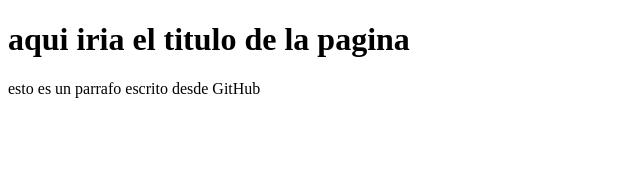
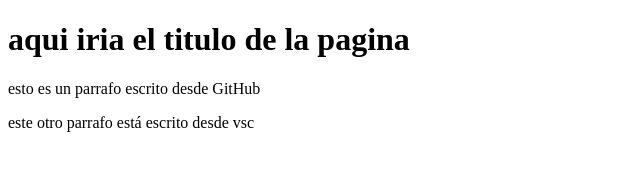
Before and after one commit to soniamc79/proyecto-web-empresa-C, a plain HTML site: page index.html in a window 1280 px wide. Shown: the whole page, without its empty margins (0-640 px from the left). Drawn offline with Linux system fonts and the light colour scheme.

Commit message:
agregando parrafo

```diff
--- a/index.html
+++ b/index.html
@@ -9,5 +9,6 @@
 <body>
     <h1>aqui iria el titulo de la pagina</h1>
     <p> esto es un parrafo escrito desde GitHub </p>
+    <p>este otro parrafo está escrito desde vsc</p>
 </body>
 </html>
```
